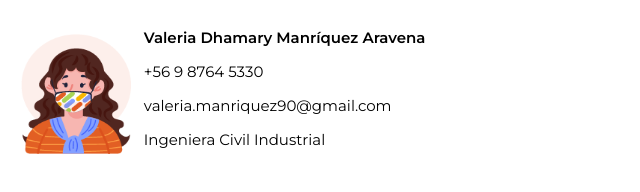
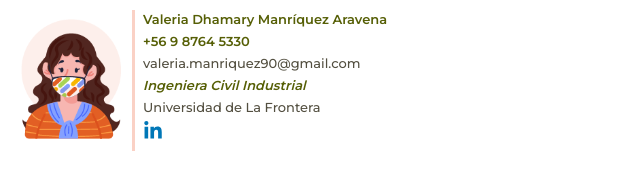
Before and after one commit to Dhamary08/Email-Sign, a plain HTML site: page valeria.html in a window 1280 px wide. Shown: the whole page, without its empty margins (0-640 px from the left). Drawn offline with Linux system fonts and the light colour scheme.

Commit message:
linkedin

```diff
--- a/valeria.html
+++ b/valeria.html
@@ -6,29 +6,42 @@
     <meta name="viewport" content="width=device-width, initial-scale=1.0">
     <title>Firma Valeria</title>
     <!-- Fuente Monserrat -->
-    <link href="https://fonts.googleapis.com/css2?family=Montserrat:wght@100;200;400;600&display=swap" rel="stylesheet">
+    <link rel="preconnect" href="https://fonts.gstatic.com">
+    <link href="https://fonts.googleapis.com/css2?family=Montserrat:wght@200;400;500;600&display=swap" rel="stylesheet">
+
     <style>
-        .text{
-            font-family: "Montserrat";
-            font-weight: 400;
+        .text {
+            font-family: 'Montserrat', sans-serif;
+            font-weight: 500;
             margin-top: 0;
-            /* margin-bottom: 5px; */
-            font-size: 15px;
+            margin-bottom: 3px;
+            font-size: 13px;
+            padding-left: 5px;
+            padding-bottom: 3px;
+            color: #534f40;
         }
-        .table-img{
+
+        .txt-color {
+            color: #565f06;
+            font-weight: 600;
+        }
+
+        .table-img {
             width: 120px;
             height: 120px;
+            border-right: #fad1c5 3px solid;
         }
-        .img{
-            width: 110px;
+
+        .img {
+            width: 100px;
             height: 120px;
             padding-left: 10px;
         }
-        .table-text{
-            width: 430px;
-            height: 170px;
-            font-family: "Monserrat";
-            font-size: 10px;
+
+        .color-linkedIn {
+            fill: #0077B7;
+            width: 20px;
+            height: 20px;
         }
     </style>
 </head>
@@ -39,13 +52,21 @@
     <table width="600">
         <tr>
             <td class="table-img">
-                <a href="#" target="_blank"><img src="https://raw.githubusercontent.com/Dhamary08/Email-Sign/master/vale-avatar.png" class="img"></a>
+                <a href="#" target="_blank"><img
+                        src="https://raw.githubusercontent.com/Dhamary08/Email-Sign/master/vale-avatar.png"
+                        class="img"></a>
             </td>
             <td class="table-text">
-                <p class="text"><b>Valeria Dhamary Manríquez Aravena</b></p>
-                <p class="text">+56 9 8764 5330</p>
+                <p class="text txt-color">Valeria Dhamary Manríquez Aravena</p>
+                <p class="text txt-color">+56 9 8764 5330</p>
                 <p class="text">valeria.manriquez90@gmail.com</p>
-                <p class="text">Ingeniera Civil Industrial</p>
+                <p class="text txt-color"><em> Ingeniera Civil Industrial</em></p>
+                <p class="text">Universidad de La Frontera</p>
+                <p class="text"><a href="https://www.linkedin.com/in/valeria-manriquez/" target="_blank"><svg
+                            class="color-linkedIn" xmlns="http://www.w3.org/2000/svg" viewBox="0 0 448 512">
+                            <path
+                                d="M100.28 448H7.4V148.9h92.88zM53.79 108.1C24.09 108.1 0 83.5 0 53.8a53.79 53.79 0 0 1 107.58 0c0 29.7-24.1 54.3-53.79 54.3zM447.9 448h-92.68V302.4c0-34.7-.7-79.2-48.29-79.2-48.29 0-55.69 37.7-55.69 76.7V448h-92.78V148.9h89.08v40.8h1.3c12.4-23.5 42.69-48.3 87.88-48.3 94 0 111.28 61.9 111.28 142.3V448z" />
+                        </svg></p>
             </td>
         </tr>
     </table>
```
Also changed, not shown: linkedin-in.svg (added).
